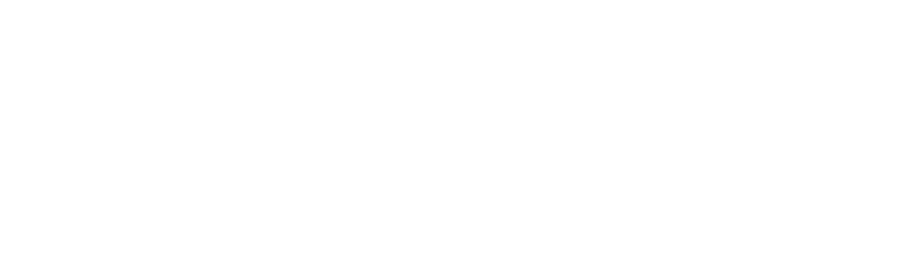
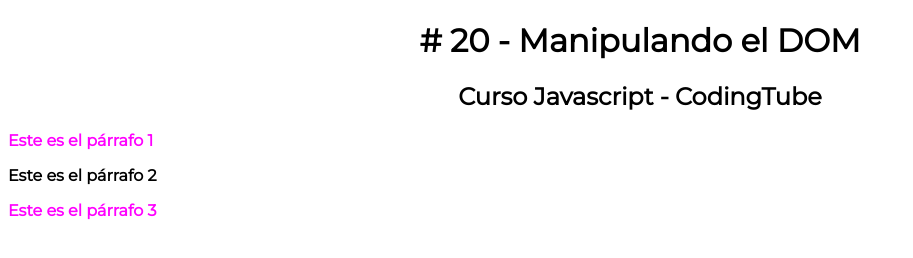
Before and after one commit to CodinGitHub/Javascript_20_DOM, a plain HTML site: page index.html in a window 1280 px wide. Shown: the whole page, without its empty margins (0-913 px from the left). Drawn offline with Linux system fonts and the light colour scheme.

Commit message:
Seleccionando elementos

```diff
--- a/index.html
+++ b/index.html
@@ -1,12 +1,17 @@
 <!DOCTYPE html>
-<html lang="en">
+<html>
 <head>
-  <meta charset="UTF-8">
-  <meta http-equiv="X-UA-Compatible" content="IE=edge">
-  <meta name="viewport" content="width=device-width, initial-scale=1.0">
-  <title>Document</title>
+  <link rel="stylesheet" href="styles.css">
+  <title>Manipulando el DOM</title>
 </head>
 <body>
-
+  <h1># 20 -  Manipulando el DOM</h1>
+  <h2>Curso Javascript - CodingTube</h2>
+  <div id="contenedor">
+    <p class="parrafos" id="parrafo1">Este es el párrafo 1</p>
+    <p class="parrafos" id="parrafo2">Este es el párrafo 2</p>
+    <p class="parrafos" id="parrafo3">Este es el párrafo 3</p>
+  </div>
+  <script src="main.js"></script>
 </body>
 </html>
--- a/main.js
+++ b/main.js
@@ -0,0 +1,14 @@
+// SELECCIONANDO ELEMENTOS
+
+//Por ID
+let elemento1 = document.getElementById('parrafo1');
+elemento1.style.color = '#FF00FF';
+
+//Por clase
+let elemento2 = document.getElementsByClassName('parrafos');
+contenedor.style.fontWeight = 800;
+
+//Por etiqueta
+let elemento3 = document.getElementsByTagName('p')[2]
+console.log(elemento3);
+elemento3.style.color = '#FF00FF';
--- a/styles.css
+++ b/styles.css
@@ -0,0 +1,8 @@
+@import url('https://fonts.googleapis.com/css2?family=Montserrat&display=swap');
+h1, h2{
+  text-align: center;
+}
+
+body{
+  font-family: 'Montserrat', sans-serif;
+}
```
